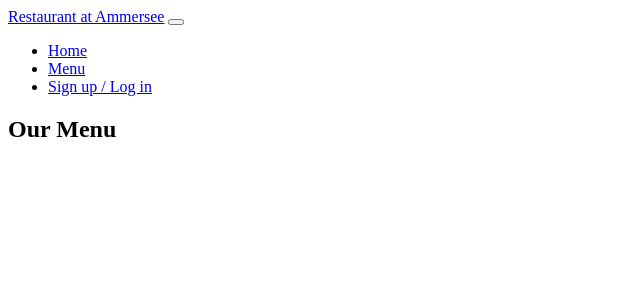
After one commit to Amila3951/restaurant_ammersee, a Django app: page /restaurant/menu/ in a window 1280 px wide. The commit adds this page. Shown: the top 300 px of the page, without its empty margins (0-640 px from the left). Run offline with Django 4.2, Linux system fonts and the light colour scheme; data that the repository does not hold is empty.

Commit message:
Added Menu

```diff
--- a/ammersee/urls.py
+++ b/ammersee/urls.py
@@ -7,6 +7,6 @@ urlpatterns = [
     path('admin/', admin.site.urls),
     path('', reservation_views.home, name='home'),
     path('accounts/', include('django.contrib.auth.urls')),
-    path('restaurant/', include('restaurant.urls')),
+    path('restaurant/', include('restaurant.urls', namespace='restaurant')),
     path('login/', LoginView.as_view(template_name='registration/login.html'), name='login'),
 ]
--- a/restaurant/templates/base.html
+++ b/restaurant/templates/base.html
@@ -15,7 +15,7 @@
             <a class="nav-link active" aria-current="page" href="{% url 'home' %}">Home</a>
           </li>
           <li class="nav-item">
-            <a class="nav-link" href="{% url 'menu' %}">Menu</a>
+            <a class="nav-link" href="{% url 'restaurant:menu' %}">Menu</a>
           </li>
           {% if user.is_authenticated %}
             <li class="nav-item">
--- /dev/null
+++ b/restaurant/templates/reservations/menu.html
@@ -0,0 +1,10 @@
+{% extends 'base.html' %}
+
+{% block content %}
+  <h2>Our Menu</h2>
+  <ul>
+    {% for dish in dishes %}
+      <li>{{ dish.name }} - {{ dish.description }} ({{ dish.price }} €)</li>
+    {% endfor %}
+  </ul>
+{% endblock %}
```
Also changed, not shown: db.sqlite3.
